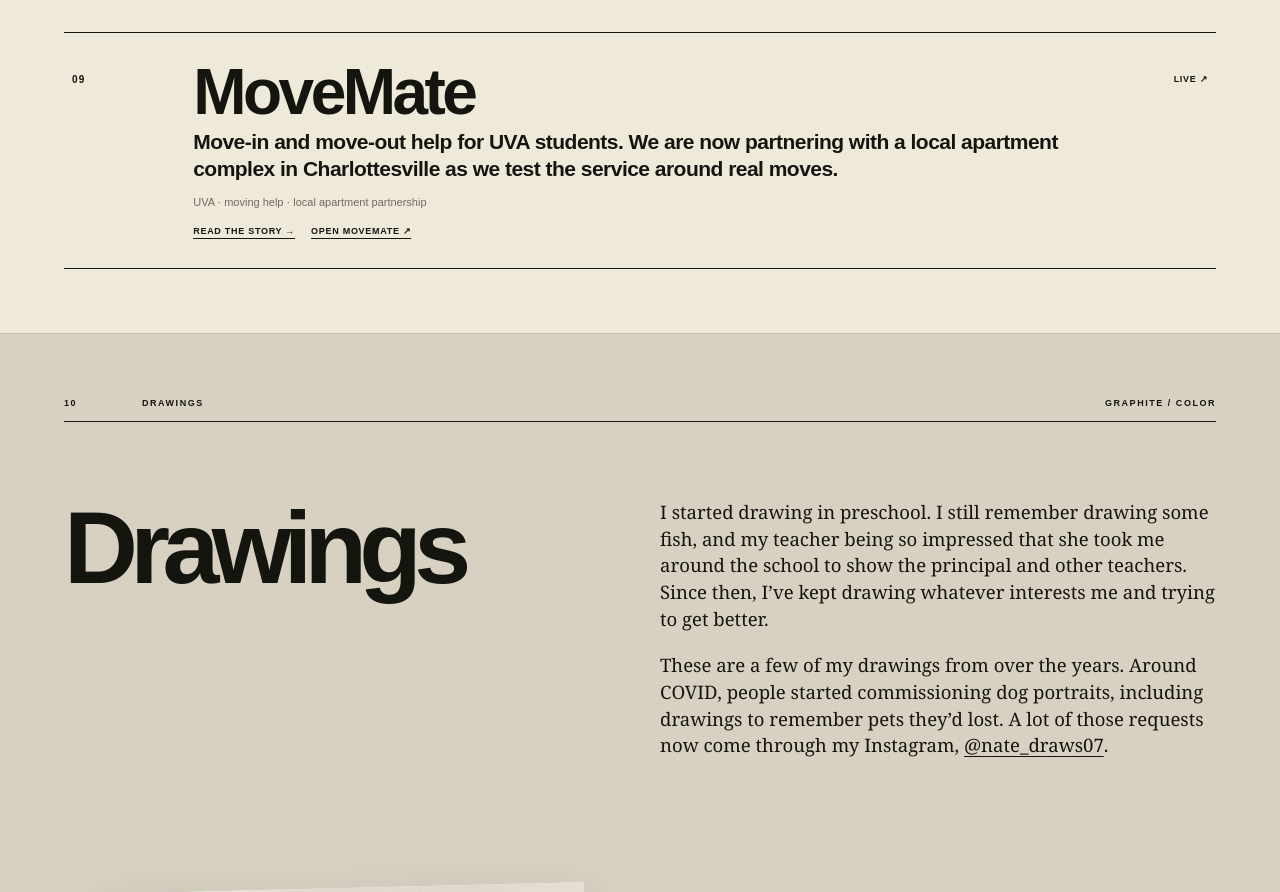
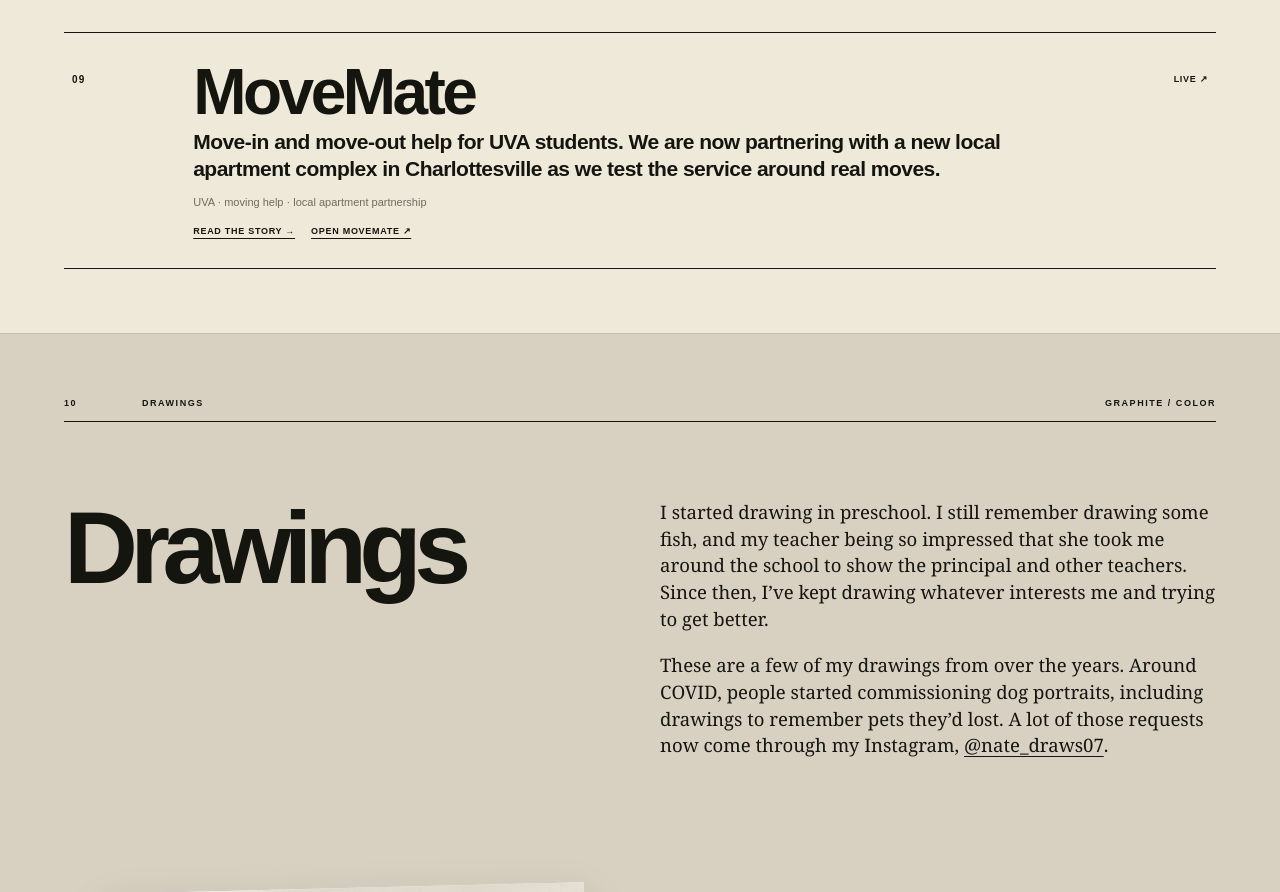
Before and after one commit to pegg-dot/nate-pegg-portfolio, a Next.js app: page / in a window 1280 px wide. Shown: the part 8122-9014 px from the top of the page. Built offline with nearby package versions, Linux system fonts and the light colour scheme.

Commit message:
Clarify MoveMate apartment partnership

```diff
--- a/src/app/PortfolioStory.tsx
+++ b/src/app/PortfolioStory.tsx
@@ -13,7 +13,7 @@ const workbench = [
   { title: "NPGKTrades", what: "Polymarket copy-trading system that sizes each copy to my bankroll and blocks trades when risk limits are hit.", meta: "detect · aggregate · size · risk · execute", href: "/work/npgktrades", action: "story" },
   { title: "Say No To Plastic", what: "Microplastics education site with 3D anatomy, newsletters, the book, and practical guides.", meta: "research communication · 3D anatomy · guides", href: "/work/say-no-to-plastic", action: "story" },
   { title: "Grounds Guide", what: "UVA routing tool built around real paths, entrances, class schedules, and leave-by times.", meta: "GIS · entrances · pedestrian routing", href: "/work/grounds-guide", action: "story" },
-  { title: "MoveMate", what: "Move-in and move-out help for UVA students. We are now partnering with a local apartment complex in Charlottesville as we test the service around real moves.", meta: "UVA · moving help · local apartment partnership", href: "/work/movemate", action: "story", liveHref: "https://movemate-dcy8.onrender.com" },
+  { title: "MoveMate", what: "Move-in and move-out help for UVA students. We are now partnering with a new local apartment complex in Charlottesville as we test the service around real moves.", meta: "UVA · moving help · local apartment partnership", href: "/work/movemate", action: "story", liveHref: "https://movemate-dcy8.onrender.com" },
 ];
 
 export default function PortfolioStory() {
--- a/src/app/work/movemate/page.tsx
+++ b/src/app/work/movemate/page.tsx
@@ -32,7 +32,7 @@ export default function MoveMateCase() {
         },
         {
           label: "HOW",
-          text: "We worked through about 20 assumptions, built a simple MVP, put posters around Grounds, and are now partnering with a local apartment complex in Charlottesville to test MoveMate around real moves.",
+          text: "We worked through about 20 assumptions, built a simple MVP, put posters around Grounds, and are now partnering with a new local apartment complex in Charlottesville to test MoveMate around real moves.",
         },
         {
           label: "WHEN",
@@ -176,7 +176,7 @@ export default function MoveMateCase() {
             <h2>NOW WE GET TO TEST IT WITH A REAL PROPERTY.</h2>
           </div>
           <div className="caseStack">
-            <p>We are now partnering with a local apartment complex in Charlottesville, which gives us a much better place to test MoveMate than only putting posters around Grounds. We can work around real move-in and move-out needs and see what residents, the property, and student helpers actually need from the service.</p>
+            <p>We are now partnering with a new local apartment complex in Charlottesville, which gives us a much better place to test MoveMate than only putting posters around Grounds. We can work around real move-in and move-out needs and see what residents, the property, and student helpers actually need from the service.</p>
             <p>I still do not want to build a huge moving network before we know what the first moves actually require. The goal is to use this partnership to learn where the process breaks, what people are willing to pay for, and what we should build next instead of guessing from the outside.</p>
             <a className={styles.liveButton} href="https://movemate-dcy8.onrender.com" target="_blank" rel="noreferrer">OPEN MOVEMATE ↗</a>
           </div>
```
